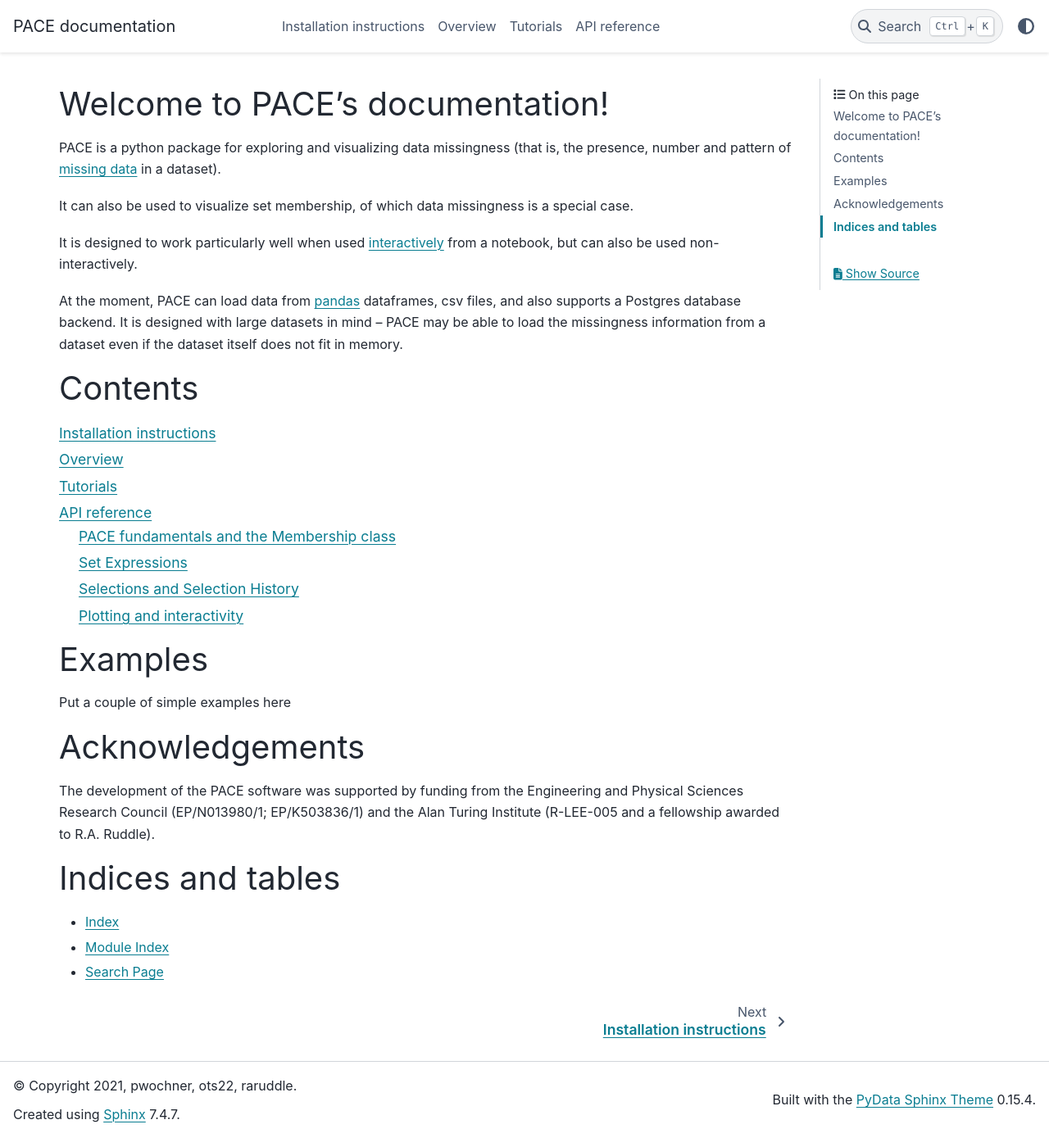
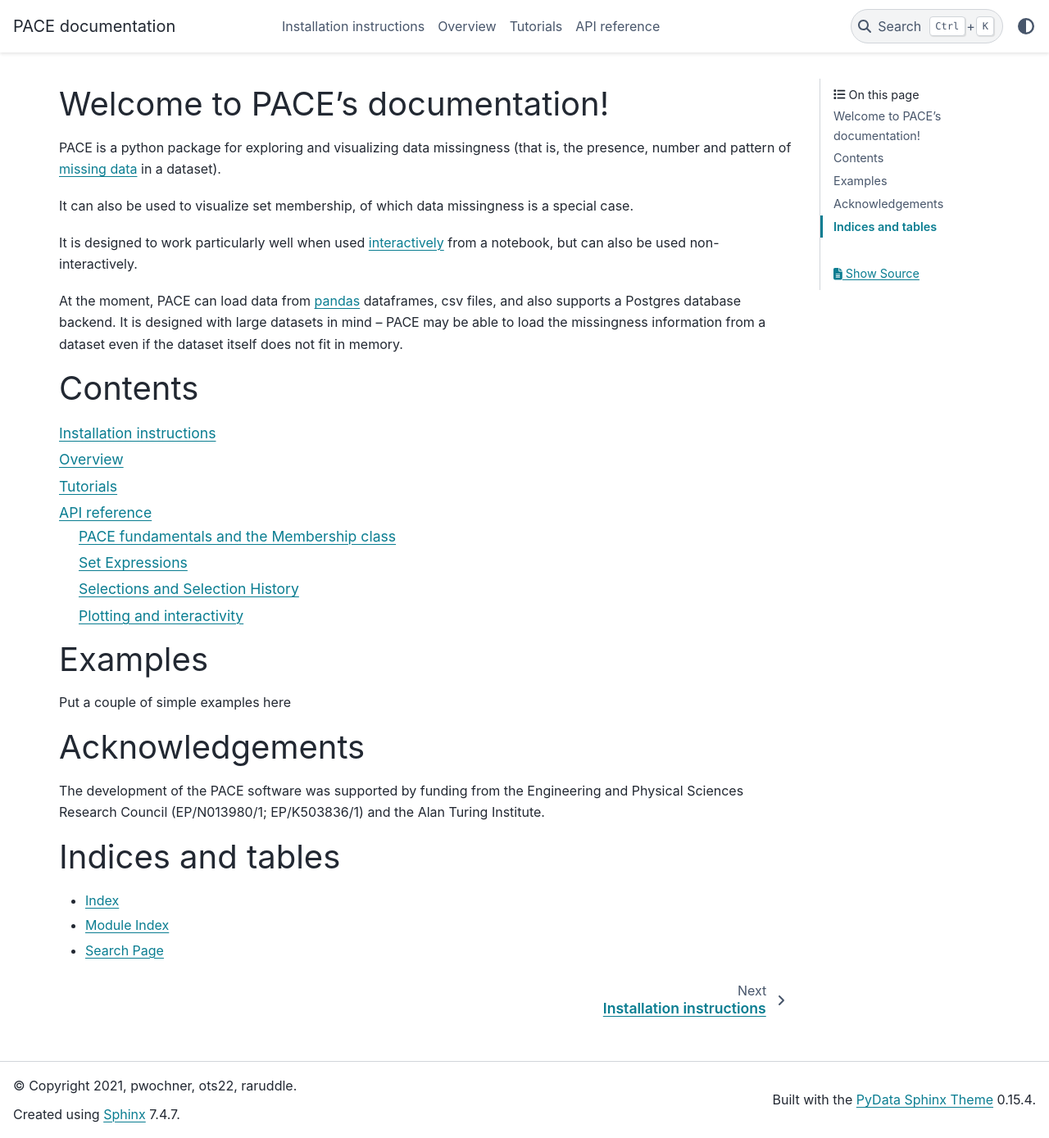
Before and after one commit to alan-turing-institute/setvis, a Sphinx documentation site: the page built from docs/source/index.rst, in a window 1280 px wide and 1389 px high. Shown: the whole window at 82% size. Built offline with Sphinx 7.4.7 and the PyData theme 0.15.4, drawn with Linux system fonts in a browser that asks for light colours.

Commit message:
Fix funding acknowledgement

```diff
--- a/docs/source/index.rst
+++ b/docs/source/index.rst
@@ -47,8 +47,7 @@ Acknowledgements
 
 The development of the PACE software was supported by funding from the
 Engineering and Physical Sciences Research Council (EP/N013980/1;
-EP/K503836/1) and the Alan Turing Institute (R-LEE-005 and a
-fellowship awarded to R.A. Ruddle).
+EP/K503836/1) and the Alan Turing Institute.
 
 
 Indices and tables
```
